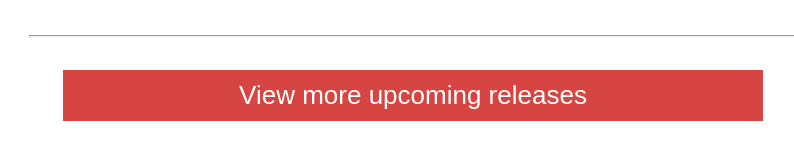
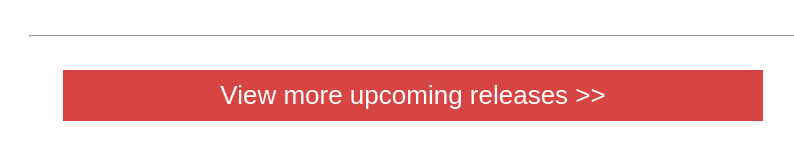
Before and after one commit to mariamuzas/film_releases, a React (Create React App) app: page / in a window 1280 px wide. Shown: the part 563-722 px from the top of the page, without its empty margins (227-1021 px from the left). Built offline with nearby package versions, Linux system fonts and the light colour scheme.

Commit message:
changes for header in the FilmReleaseConsole

```diff
--- a/src/App.js
+++ b/src/App.js
@@ -5,8 +5,6 @@
   return (
     <>
       <div className="App">
-      <h1>Upcoming Film Releases for UK</h1>
-      <hr />
       <FilmReleaseConsole />
       </div>
     </>
--- a/src/containers/FilmReleaseConsole.js
+++ b/src/containers/FilmReleaseConsole.js
@@ -33,12 +33,14 @@
 
     return (
         <>
+        <h1>Upcoming Film Releases for UK</h1>
+        <hr />
         <FilmRelease films = {films} />
         <hr />
         <div className = "button">
-        <form action=" https://www.imdb.com/calendar/?region=gb" target="_blank" >
-             <input type="submit" value="View more upcoming releases" />
-        </form>
+            <form action=" https://www.imdb.com/calendar/?region=gb" target="_blank" >
+                <input type="submit" value="View more upcoming releases >>" />
+            </form>
         </div>
         </>
     )
```
Also changed, not shown: 1 other file (tests, documents, lock files or other folders).
